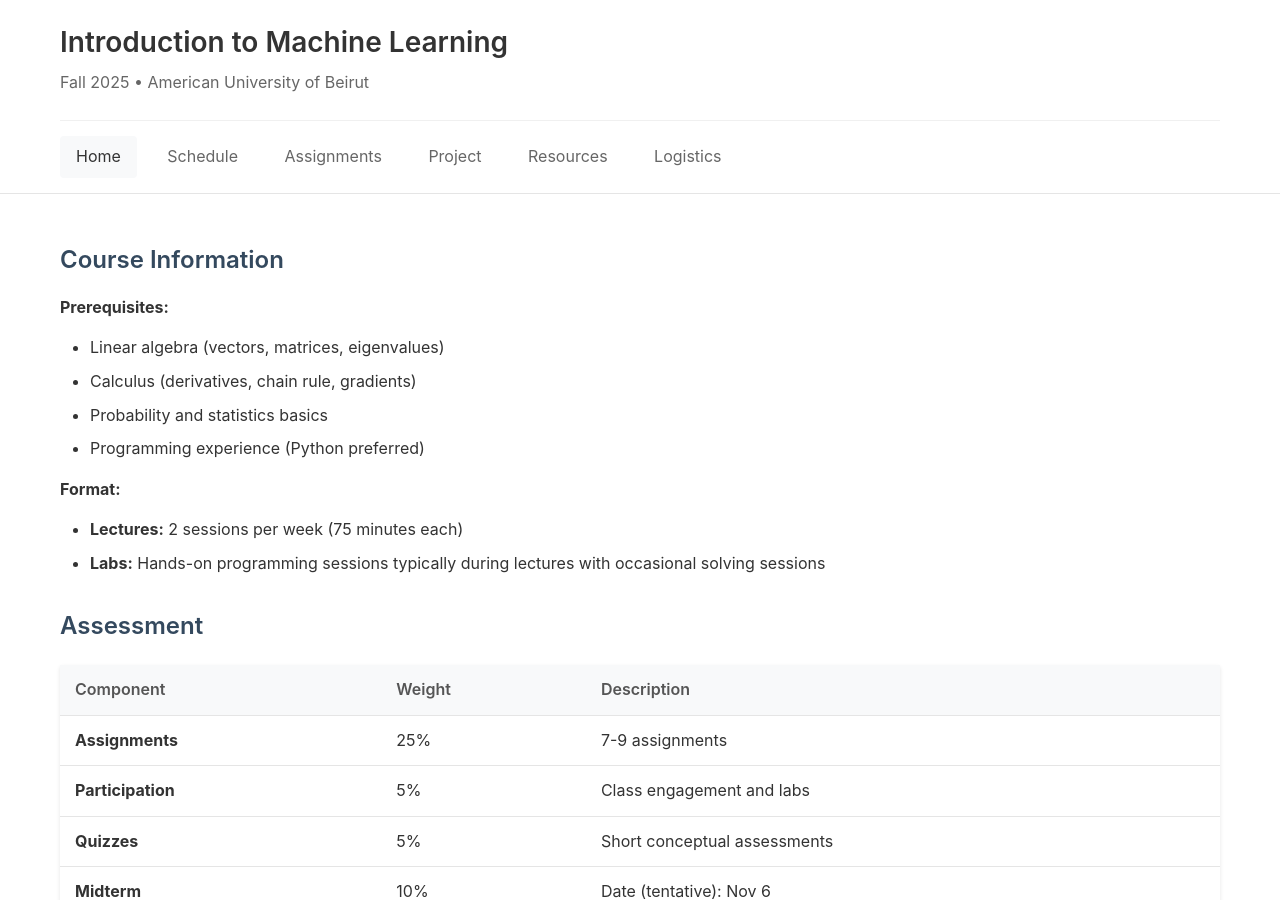
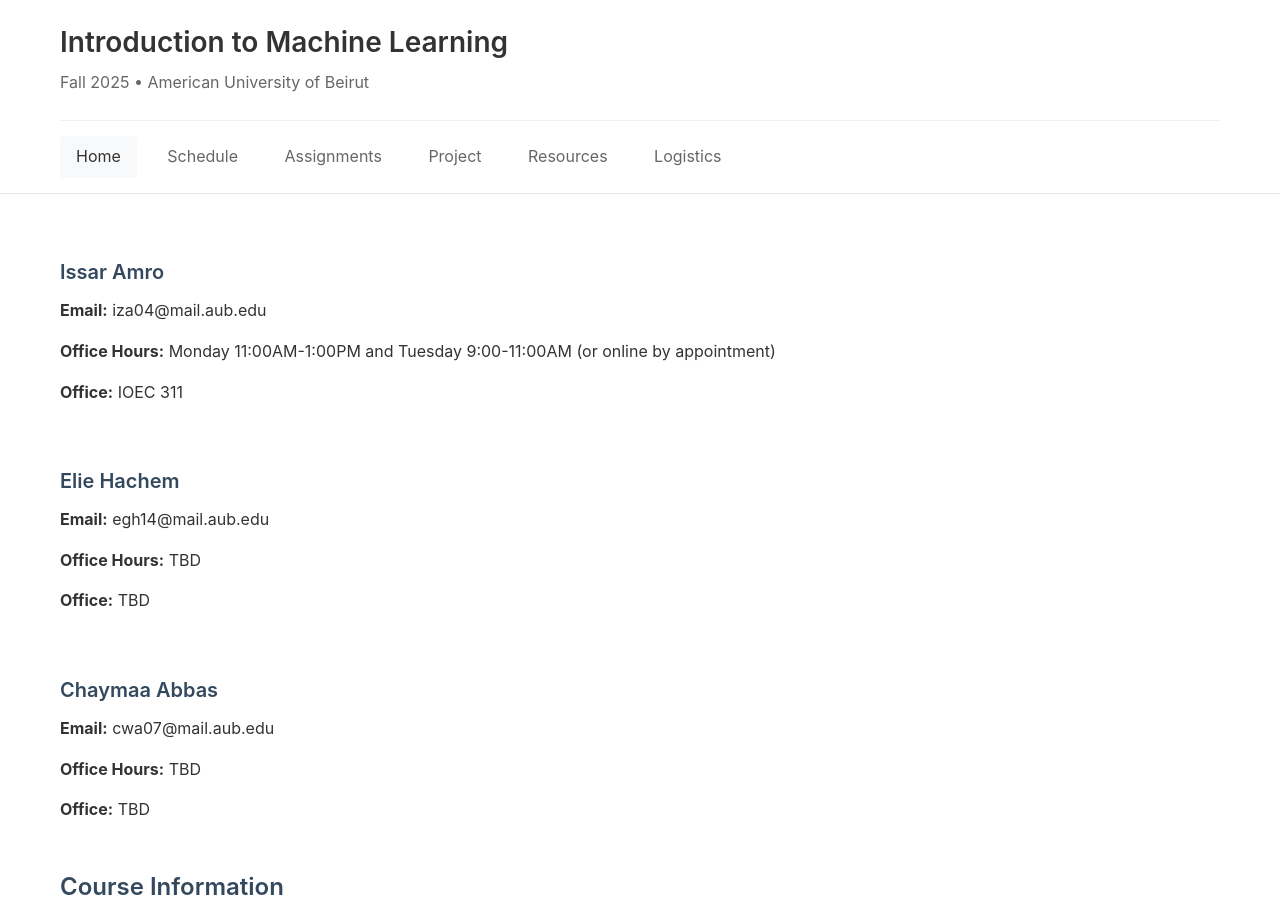
Before and after one commit to Data-Driven-Modeling-Lab/intro2ml, a Jekyll site: the page built from index.md, in a window 1280 px wide and 900 px high, scrolled down 985 px. Built offline with Jekyll 4.4.1, drawn with Linux system fonts in a browser that asks for light colours.

Commit message:
Added TAs

```diff
--- a/index.md
+++ b/index.md
@@ -34,6 +34,33 @@
         <p><strong>Email:</strong> jmg15@mail.aub.edu </p>
         <p><strong>Office Hours:</strong> Friday 2:00-3:00PM (or by appointment) </p>
         <p><strong>Office:</strong> IOEC 311 </p>
+    </div>
+</div>
+
+<div class="instructor-card">
+    <div>
+        <h3>Issar Amro</h3>
+        <p><strong>Email:</strong> iza04@mail.aub.edu </p>
+        <p><strong>Office Hours:</strong> Monday 11:00AM-1:00PM and Tuesday 9:00-11:00AM (or online by appointment) </p>
+        <p><strong>Office:</strong> IOEC 311 </p>
+    </div>
+</div>
+
+<div class="instructor-card">
+    <div>
+        <h3>Elie Hachem</h3>
+        <p><strong>Email:</strong> egh14@mail.aub.edu </p>
+        <p><strong>Office Hours:</strong> TBD </p>
+        <p><strong>Office:</strong> TBD </p>
+    </div>
+</div>
+
+<div class="instructor-card">
+    <div>
+        <h3>Chaymaa Abbas</h3>
+        <p><strong>Email:</strong> cwa07@mail.aub.edu </p>
+        <p><strong>Office Hours:</strong> TBD </p>
+        <p><strong>Office:</strong> TBD </p>
     </div>
 </div>
 
```
Also changed, not shown: logistics.md (+21 -1 lines).
